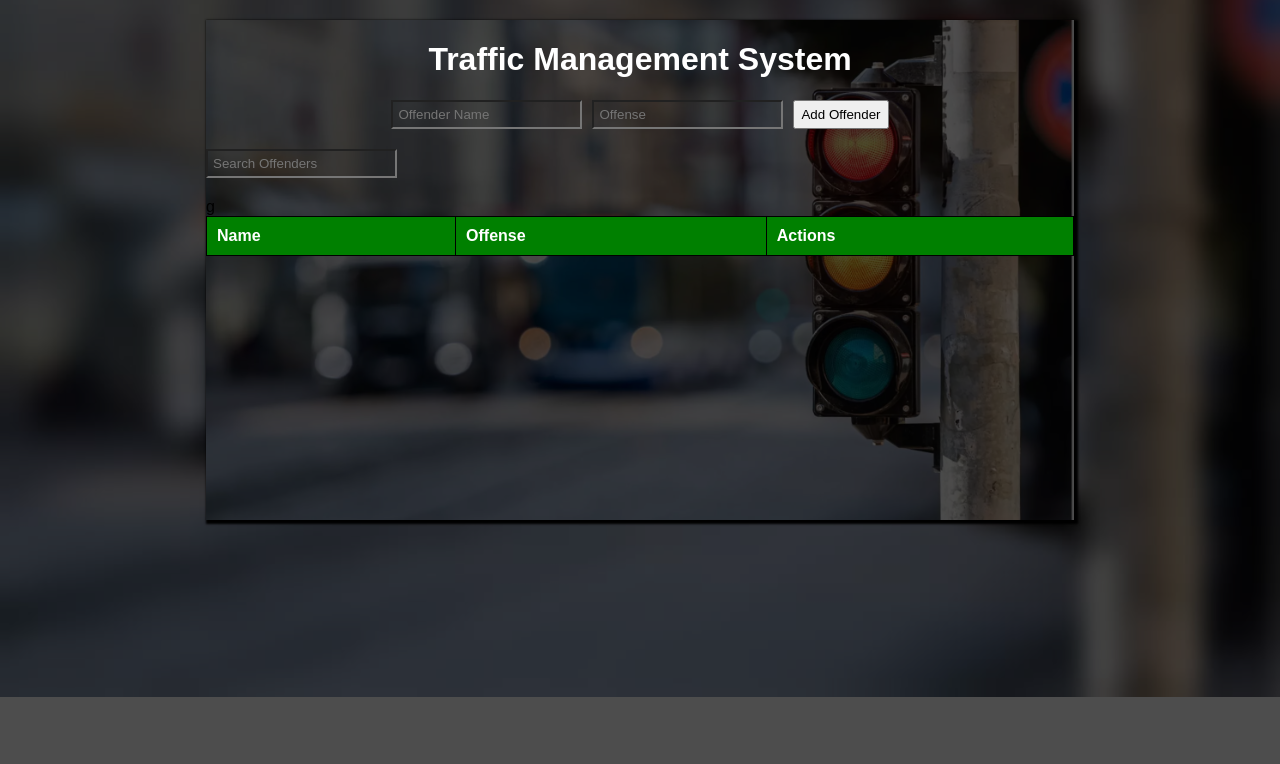
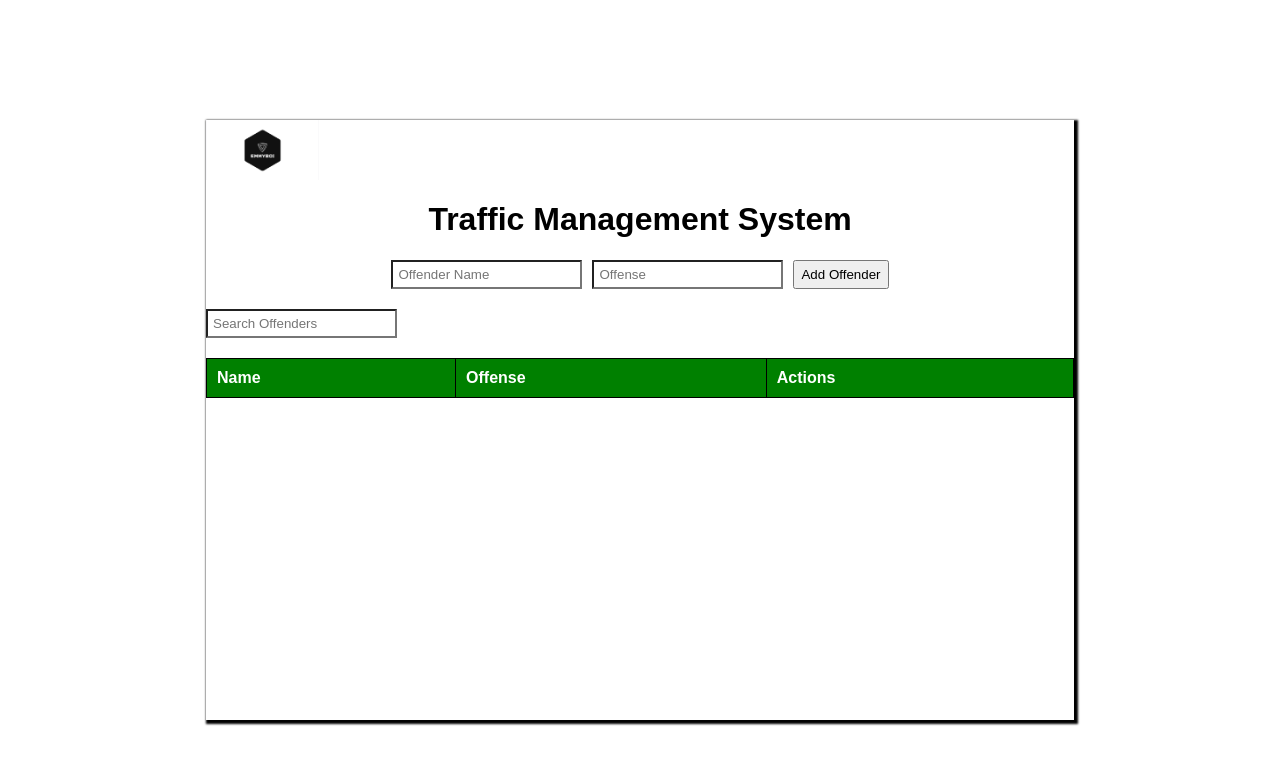
Before and after one commit to Emmanuelbagbi/Traffic-offender-management, a plain HTML site: page index.html in a window 1280 px wide. Drawn offline with nearby package versions, Linux system fonts and the light colour scheme.

Commit message:
initial commit

```diff
--- a/index.html
+++ b/index.html
@@ -9,6 +9,8 @@
 <body>
    <div class="container">
     <div class="main">
+        <div class="logo"></div>
+
         <h1>Traffic Management System</h1>
 
         <form id="offenderForm">
@@ -23,7 +25,7 @@
             <thead>
                 <tr>
                     <th>Name</th>
-                    <th>Offense</th>g
+                    <th>Offense</th>
                     <th>Actions</th>
                 </tr>
             </thead>
--- a/traffic Management.css
+++ b/traffic Management.css
@@ -2,37 +2,38 @@
 body {
     font-family: Arial, sans-serif;
     margin: 20px;
-    background-image: url(/image/WhatsApp\ Image\ 2024-05-17\ at\ 14.53.54_2ac17dd5.jpg);
     background-size: cover;
     background-position: center;
     background-repeat: no-repeat;
     background-blend-mode: darken;
-    background-color: rgba(0, 0, 0, 0.699);
 
 }
 .container{
     width: 100%;
-    height: max-content;
+    height: 100vh;
     display: flex;
     align-items: center;
     justify-content: center;
 
 }
+.logo{
+    width: 13%;
+    height: 60px;
+    background-image: url(/image/Emmy\ Logo.png);
+    background-position: center;
+    background-repeat: no-repeat;
+    background-size: cover;
+    /* border: 1px solid black; */
+}
 .main{
     width: 70%;
-    height: 500px;
+    height: 600px;
     /* border: 2px solid black;   */
-    background-image: url(/image/Traffic-management-system-lights-.webp);
-    background-size: cover;
-    background-position: center;
-    background-repeat: no-repeat;
-    background-blend-mode: darken;
-    background-color: rgba(0, 0, 0, 0.699);
     box-shadow: 2px 2px 2px 2px black;
 }
 h1 {
     text-align: center;
-    color: white;
+    color: black;
 }
 
 form, #searchBar {
@@ -47,15 +48,15 @@ form input, #searchBar {
 }
 #offenderName{
     background-color: transparent;
-    color: white;
+    color: black;
 }
 #offense{
     background-color: transparent;
-    color: white;
+    color: black;
 }
 #searchBar{
     background-color: transparent;
-    color: white;
+    color: black;
 }
 table {
     width: 100%;
@@ -81,6 +82,6 @@ button {
     background-color: none;
 }
 #offendersList{
-    background-color: rgba(0, 0, 0, 0.199);
-    color: white;
+    background-color: rgba(128, 128, 128, 0.155);
+    color: black;
 }
```
Also changed, not shown: image/Emmy Logo.png (added).
